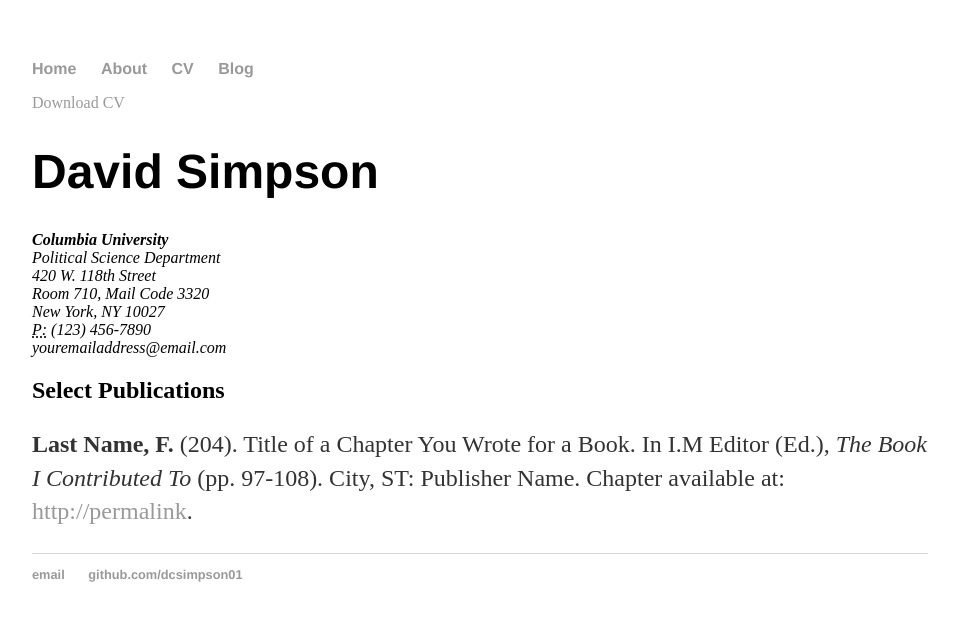
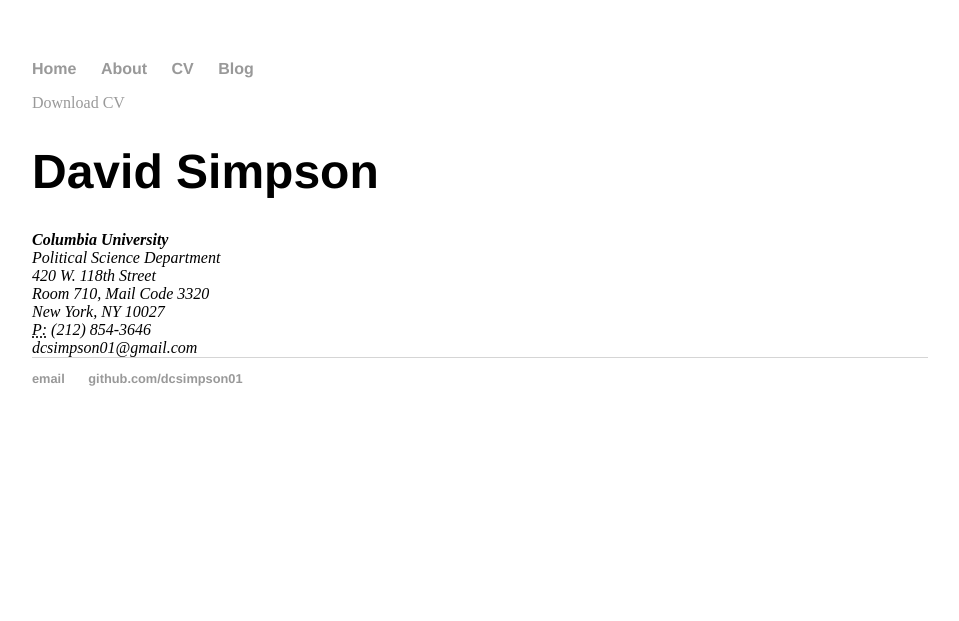
Before and after one commit to dcsimpson01/dcsimpson01.github.io, a Jekyll site: the page built from cv/index.html, in a window 1280 px wide. Shown: the top 621 px of the page, without its empty margins (160-1119 px from the left). Built offline with Jekyll 4.4.1, drawn with Linux system fonts in a browser that asks for light colours.

Commit message:
Update index.html
comment out publications

```diff
--- a/cv/index.html
+++ b/cv/index.html
@@ -12,13 +12,13 @@ title: David Simpson CV
 					420 W. 118th Street<br>
 					Room 710, Mail Code 3320<br>
 					New York, NY 10027<br>
-					<abbr title="phone">P:</abbr> (123) 456-7890<br>
-					<span class="obfuscate">youremailaddress@email.com</span>
+					<abbr title="phone">P:</abbr> (212) 854-3646<br>
+					<span class="obfuscate">dcsimpson01@gmail.com</span>
 					</address>
-
+<!--
 					<h2>Select Publications</h2>
 
 					<p><strong>Last Name, F.</strong> (204). Title of a Chapter You Wrote for a Book. In I.M Editor (Ed.), <em>The Book I Contributed To</em> (pp. 97-108). City, ST: Publisher Name. Chapter available at: <a href="#">http://permalink</a>.
-
+-->
 
 	</div>
```
